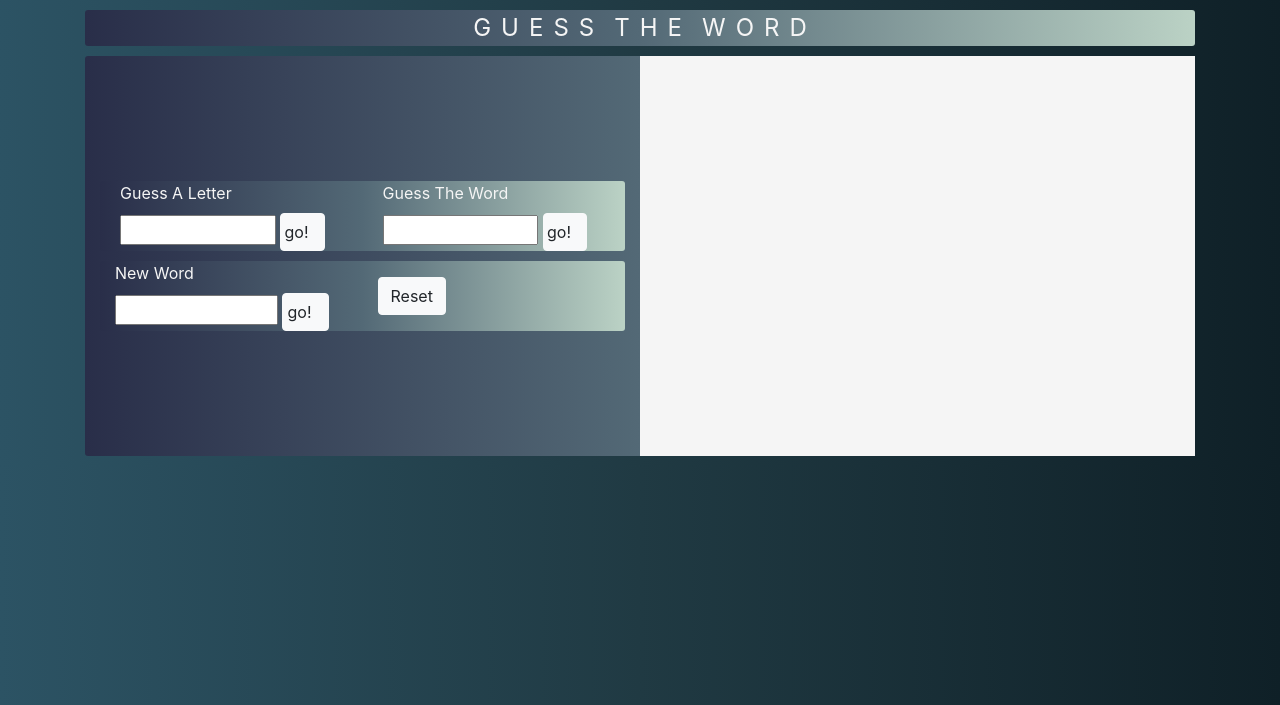
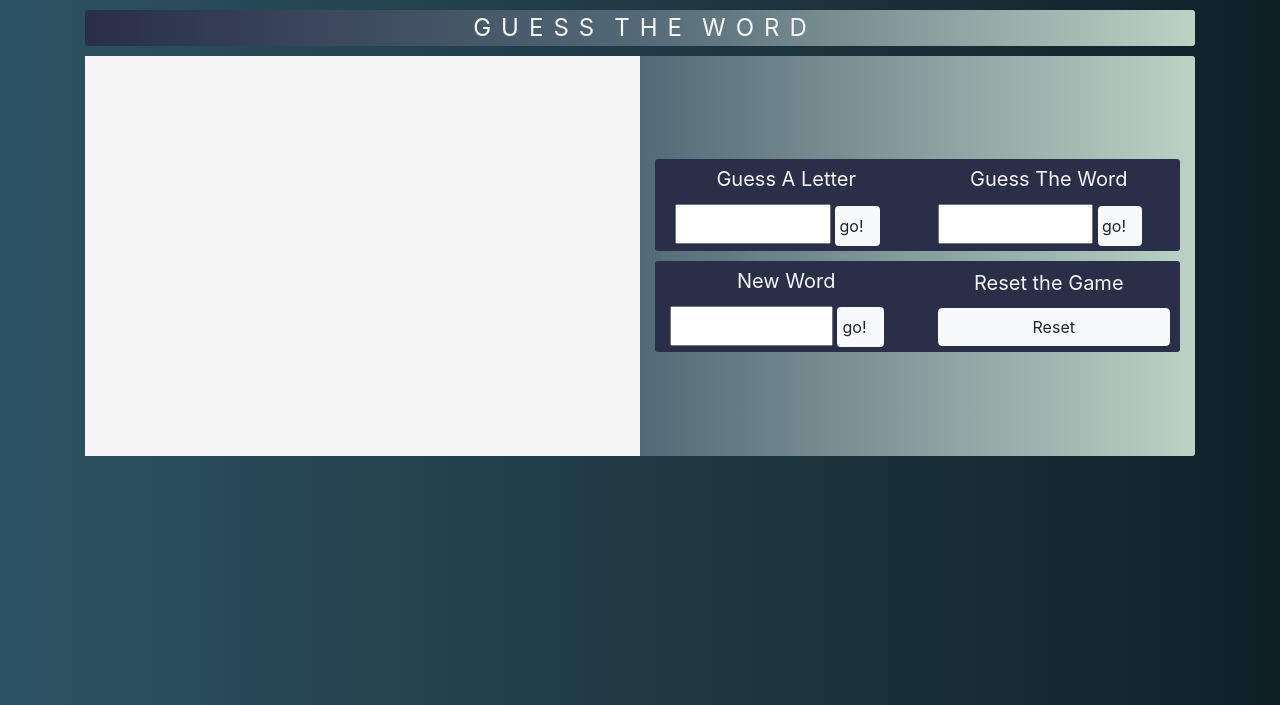
Before and after one commit to EdwinBoersema/Hangman, a plain HTML site: page index.html in a window 1280 px wide. Shown: the part 95-800 px from the top of the page. Drawn offline with nearby package versions, Linux system fonts and the light colour scheme.

Commit message:
Changed the order of the forms and changed some styling.

```diff
--- a/index.html
+++ b/index.html
@@ -30,6 +30,9 @@
             <span class="d">D</span>
         </div>
         <div class="row">
+             <div id="faults" class="col-md-6">
+
+            </div>
             <div class="col-md-6">
                 <div id="guess" class="row inputRow">
                     <form class="col-sm">
@@ -50,12 +53,10 @@
                         <input id="newWordButton" type="button" class="btn btn-light" value="go!">
                     </div>
                     <div class="col">
+                        <label for="">Reset the Game</label>
                         <button id="reset" class="btn btn-light">Reset</button>
                     </div>
                 </div>
-            </div>
-            <div id="faults" class="col-md-6">
-
             </div>
         </div>
 
--- a/main.css
+++ b/main.css
@@ -19,11 +19,22 @@ form {
 
 input[type="text"], input[type="password"] {
     width: 70%;
+    padding: 6px;
+    margin: 5px 0;
 }
 
 input[type="button"] {
     width: 20%;
     padding-left: 0;
+    margin: 5px auto 5px 0;
+    border-width: 2px;
+}
+
+label {
+    width: 100%;
+    text-align: center;
+    margin: 5px 0 5px auto;
+    font-size: 1.25em;
 }
 
 .row {
@@ -34,6 +45,10 @@ input[type="button"] {
     background: -webkit-linear-gradient(to right, #292E49, #536976, #BBD2C5);  /* Chrome 10-25, Safari 5.1-6 */
     background: linear-gradient(to right, #292E49, #536976, #BBD2C5); /* W3C, IE 10+/ Edge, Firefox 16+, Chrome 26+, Opera 12+, Safari 7+ */
     border-radius: 3px;
+}
+
+div.inputRow {
+    background: #292E49;
 }
 
 .col {
@@ -56,3 +71,10 @@ input[type="button"] {
     background: whitesmoke;
     text-align: center;
 }
+
+#reset {
+    height: 70%;
+    width: 100%;
+    margin: 5px;
+
+}
```
